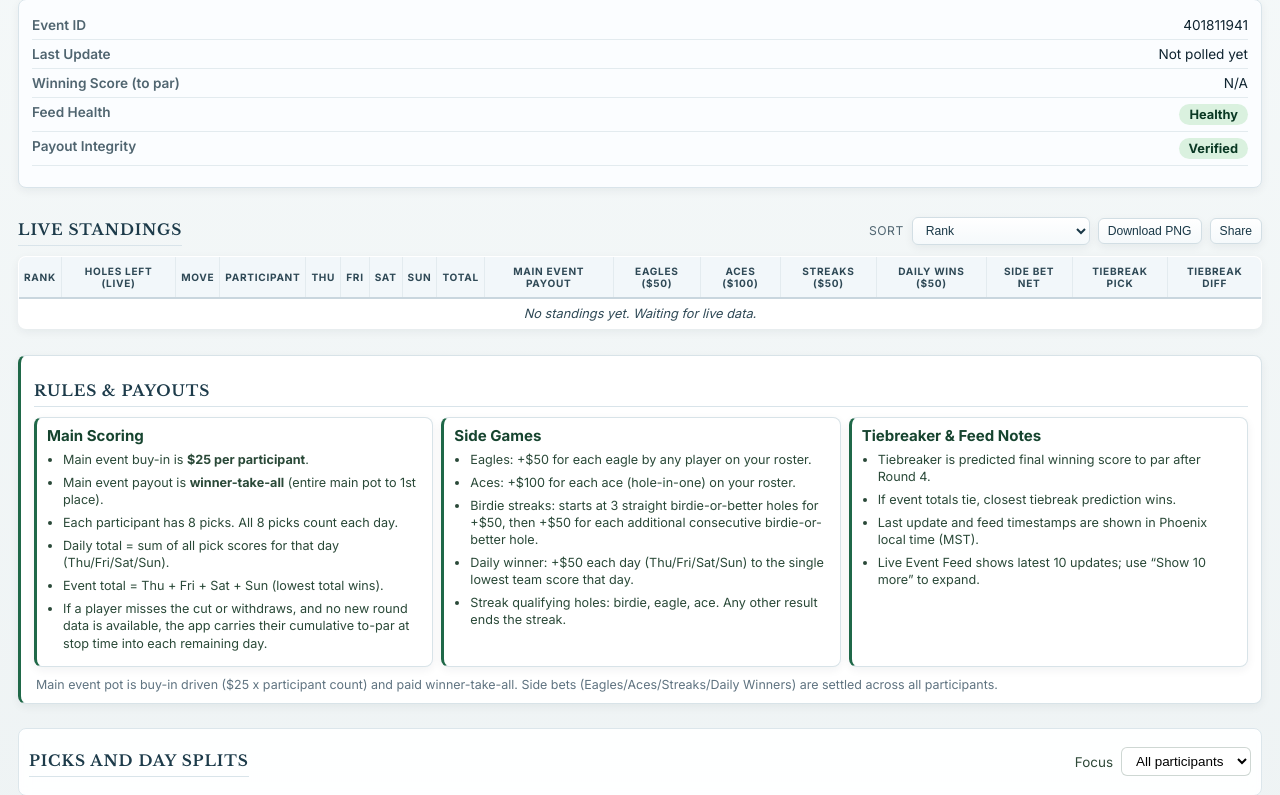
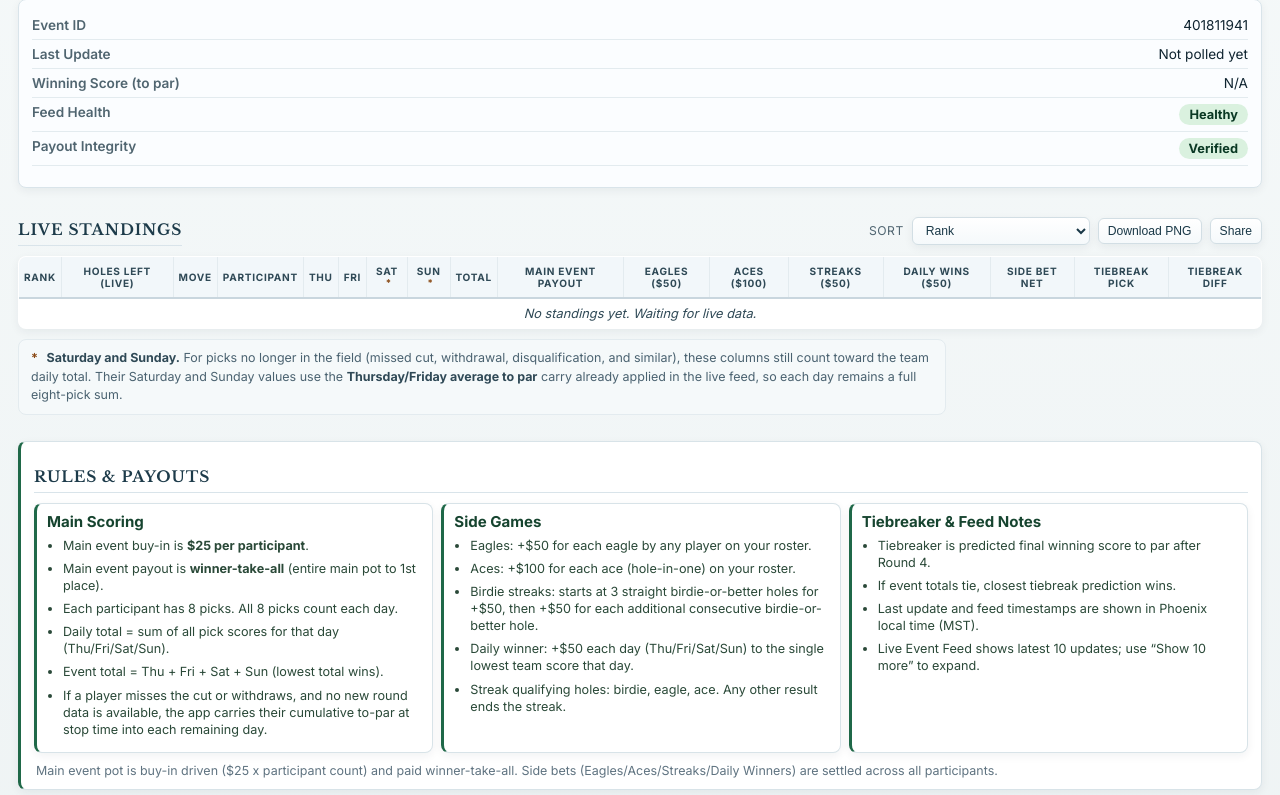
Before and after one commit to Glazed-Auto-Spa/masters-pool-public, a Flask app: page / in a window 1280 px wide. Shown: the part 750-1545 px from the top of the page. Run offline with Flask 3, Linux system fonts and the light colour scheme; data that the repository does not hold is empty; some libraries are stand-ins or nearby versions.

Commit message:
Live standings: Sat/Sun asterisk and weekend carry footnote
- Mark Sat and Sun headers with * (styled); aria-describedby links to note
- Footnote explains MC/WD/DQ weekend days use Thu/Fri avg-to-par carry
- v7 styles for asterisk and note; cache-bust css

```diff
--- a/static/style.css
+++ b/static/style.css
@@ -3358,6 +3358,40 @@ tbody tr:hover {
 .skin-masters-v7 .pick-table tbody tr:hover,
 .skin-masters-v7 .mobile-sidegame-standings tbody tr:hover {
   background: #f0f6fa;
+}
+
+.skin-masters-v7 #standings thead th .standings-col-asterisk {
+  display: inline-block;
+  margin-left: 3px;
+  font-size: 0.95em;
+  font-weight: 800;
+  letter-spacing: 0;
+  text-transform: none;
+  color: #8a4a16;
+  vertical-align: 0.06em;
+}
+
+.skin-masters-v7 .standings-footnote {
+  margin: 10px 0 0;
+  padding: 9px 12px;
+  font-size: 0.78rem;
+  line-height: 1.5;
+  color: #4a6270;
+  background: #f5f9fa;
+  border: 1px solid #e3ebef;
+  border-radius: 8px;
+  max-width: 58rem;
+  box-sizing: border-box;
+}
+
+.skin-masters-v7 .standings-footnote .standings-col-asterisk {
+  margin-right: 5px;
+  font-weight: 800;
+  color: #8a4a16;
+}
+
+.skin-masters-v7 .standings-footnote strong {
+  color: #2f4956;
 }
 
 .skin-masters-v7 .pick-table tbody td:first-child {
--- a/templates/index.html
+++ b/templates/index.html
@@ -18,7 +18,7 @@
     <meta charset="utf-8" />
     <meta name="viewport" content="width=device-width, initial-scale=1" />
     <title>Masters Pool | A Tradition Unlike Any Other Spreadsheet</title>
-    <link rel="stylesheet" href="{{ url_for('static', filename='style.css', v='20260411l') }}" />
+    <link rel="stylesheet" href="{{ url_for('static', filename='style.css', v='20260411m') }}" />
   </head>
   <body class="skin-masters-v7">
     <header class="masthead">
@@ -214,8 +214,12 @@
               <th>Participant</th>
               <th>Thu</th>
               <th>Fri</th>
-              <th>Sat</th>
-              <th>Sun</th>
+              <th aria-describedby="standings-weekend-footnote">
+                Sat<span class="standings-col-asterisk" aria-hidden="true">*</span>
+              </th>
+              <th aria-describedby="standings-weekend-footnote">
+                Sun<span class="standings-col-asterisk" aria-hidden="true">*</span>
+              </th>
               <th>Total</th>
               <th>Main Event Payout</th>
               <th>Eagles ($50)</th>
@@ -264,6 +268,12 @@
             {% endfor %}
           </tbody>
         </table>
+        <p class="standings-footnote" id="standings-weekend-footnote">
+          <span class="standings-col-asterisk" aria-hidden="true">*</span>
+          <strong>Saturday and Sunday.</strong>
+          For picks no longer in the field (missed cut, withdrawal, disqualification, and similar), these columns still count toward the team daily total.
+          Their Saturday and Sunday values use the <strong>Thursday/Friday average to par</strong> carry already applied in the live feed, so each day remains a full eight-pick sum.
+        </p>
       </section>
 
       <section class="mobile-sidegame-standings">
```
